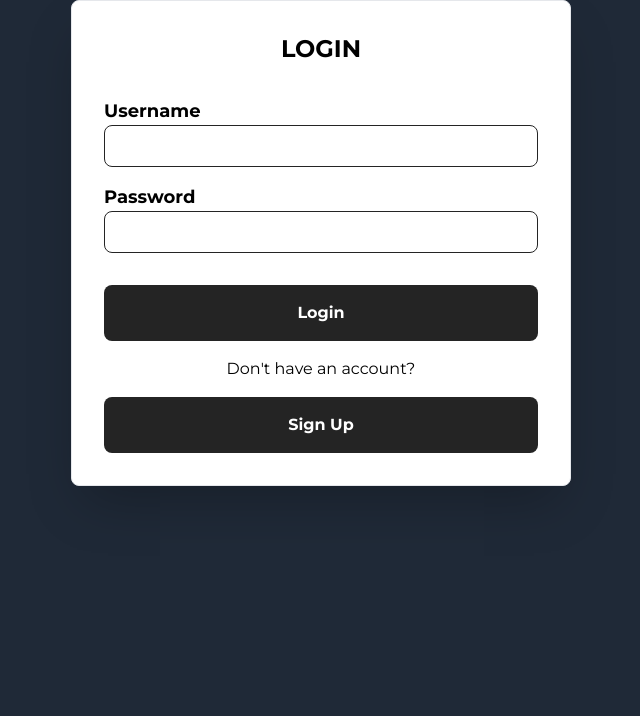
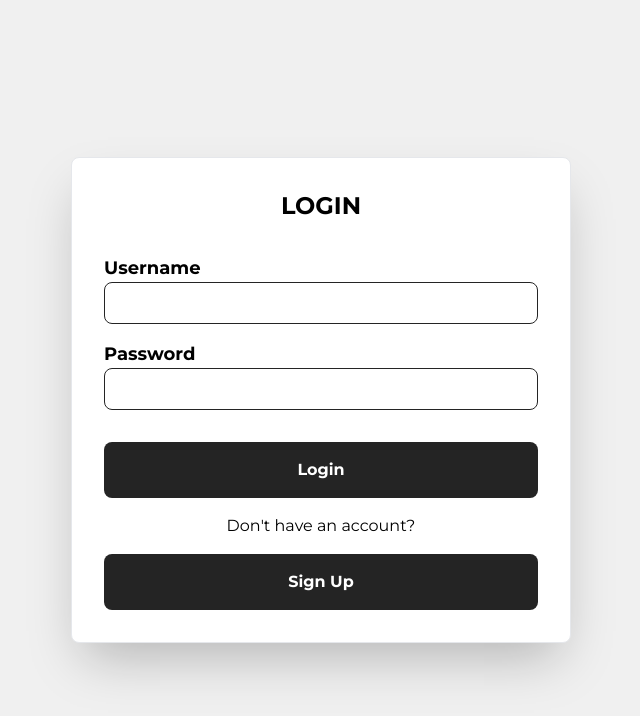
Before and after one commit to fmaulll/lectureon-react, a React (Vite) app: page / in a window 1280 px wide. Shown: the top 716 px of the page, without its empty margins (319-959 px from the left). Built offline with nearby package versions, Linux system fonts and the light colour scheme.

Commit message:
added header to layout

```diff
--- /dev/null
+++ b/src/layout/Header/index.tsx
@@ -0,0 +1,10 @@
+const Header = () => {
+  return (
+    <div className='h-[100px] px-8 flex items-center shadow-xl'>
+        <h1>Lecturon</h1>
+
+    </div>
+  )
+}
+
+export default Header
--- a/src/layout/index.tsx
+++ b/src/layout/index.tsx
@@ -2,16 +2,27 @@ import { FC, useContext } from "react";
 import { LayoutContext } from "../context/LayoutContext";
 import ModalLoader from "../components/ModalLoader";
 import ModalSuccessFailed from "../components/ModalSuccessFailed";
+import Header from "./Header";
 
 interface Props {
   children: React.ReactNode;
 }
 
 const Layout: FC<Props> = ({ children }) => {
-  const { loading, message, status, setMessage, setStatus } = useContext(LayoutContext);
+  const { loading, message, status, user, setMessage, setStatus } =
+    useContext(LayoutContext);
   return (
-    <div className="min-h-screen bg-gray-800">
-      {children}
+    <div className="bg-[#f0f0f0]">
+      {user ? (
+        <div className="h-screen">
+          <Header />
+          {children}
+        </div>
+      ) : (
+        <div className="h-screen flex justify-center items-center">
+          {children}
+        </div>
+      )}
       {loading ? <ModalLoader /> : null}
       {message ? (
         <ModalSuccessFailed
```
